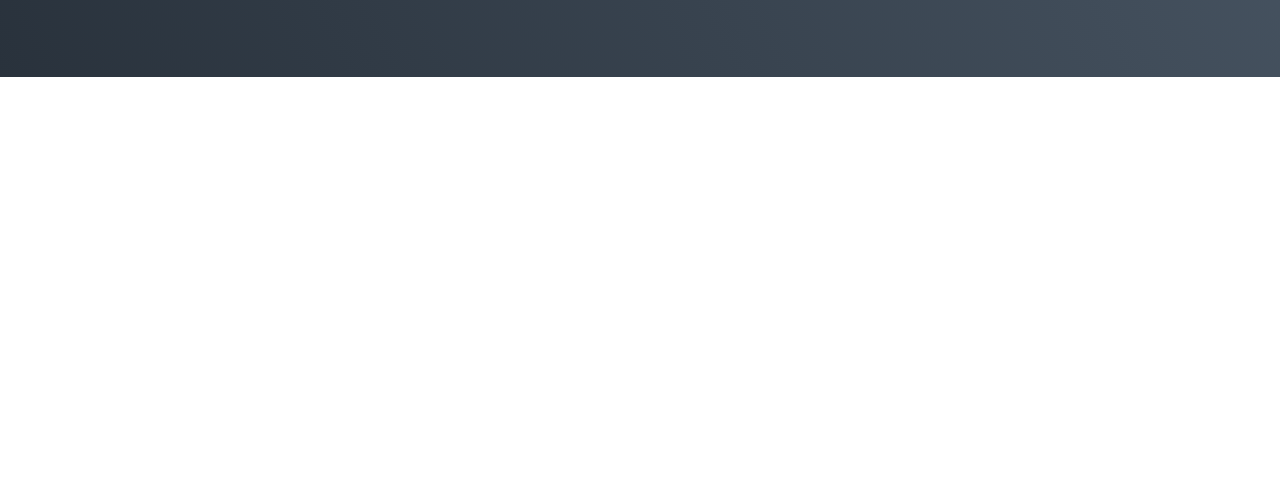
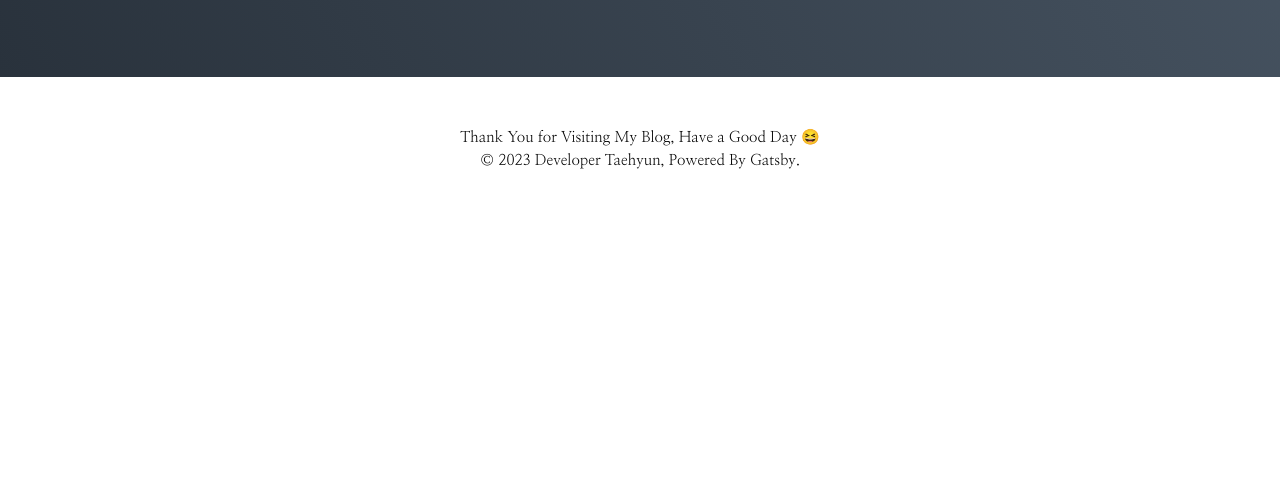
Before and after one commit to LLTae2/MyBlog, a Gatsby site: page / in a window 1280 px wide. Shown: the part 323-800 px from the top of the page. Built offline with nearby package versions, Linux system fonts and the light colour scheme; Gatsby itself is replaced by a stand-in of ours.

Commit message:
Create:: Footer

```diff
--- /dev/null
+++ b/src/components/common/Footer.tsx
@@ -0,0 +1,23 @@
+import styled from '@emotion/styled'
+import { FunctionComponent } from 'react'
+
+const FooterWrapper = styled.div`
+  display: grid;
+  place-items: center;
+  margin-top: auto;
+  padding: 50px 0;
+  font-size: 15px;
+  text-align: center;
+  line-height: 1.5;
+`
+
+const Footer: FunctionComponent = function () {
+  return (
+    <FooterWrapper>
+      Thank You for Visiting My Blog, Have a Good Day 😆
+      <br />© 2023 Developer Taehyun, Powered By Gatsby.
+    </FooterWrapper>
+  )
+}
+
+export default Footer
--- a/src/pages/index.tsx
+++ b/src/pages/index.tsx
@@ -2,6 +2,7 @@
 import styled from '@emotion/styled'
 import GlobalStyle from 'components/common/GlobalStyle'
 import Introduction from 'components/Main/Introduction'
+import Footer from 'components/common/Footer'
 
 const Container = styled.div`
   display: flex;
@@ -14,6 +15,7 @@
     <Container>
       <GlobalStyle />
       <Introduction />
+      <Footer />
     </Container>
   )
 }
```
